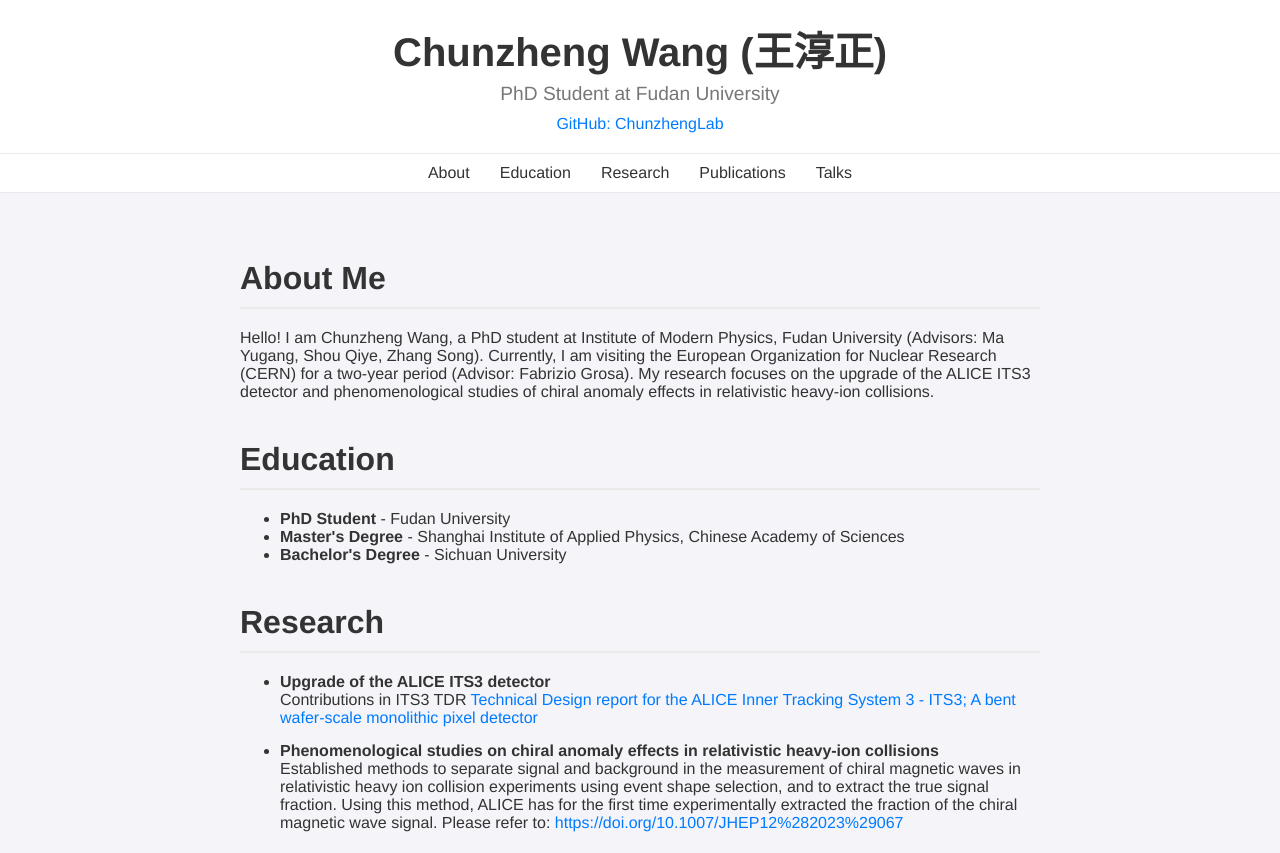
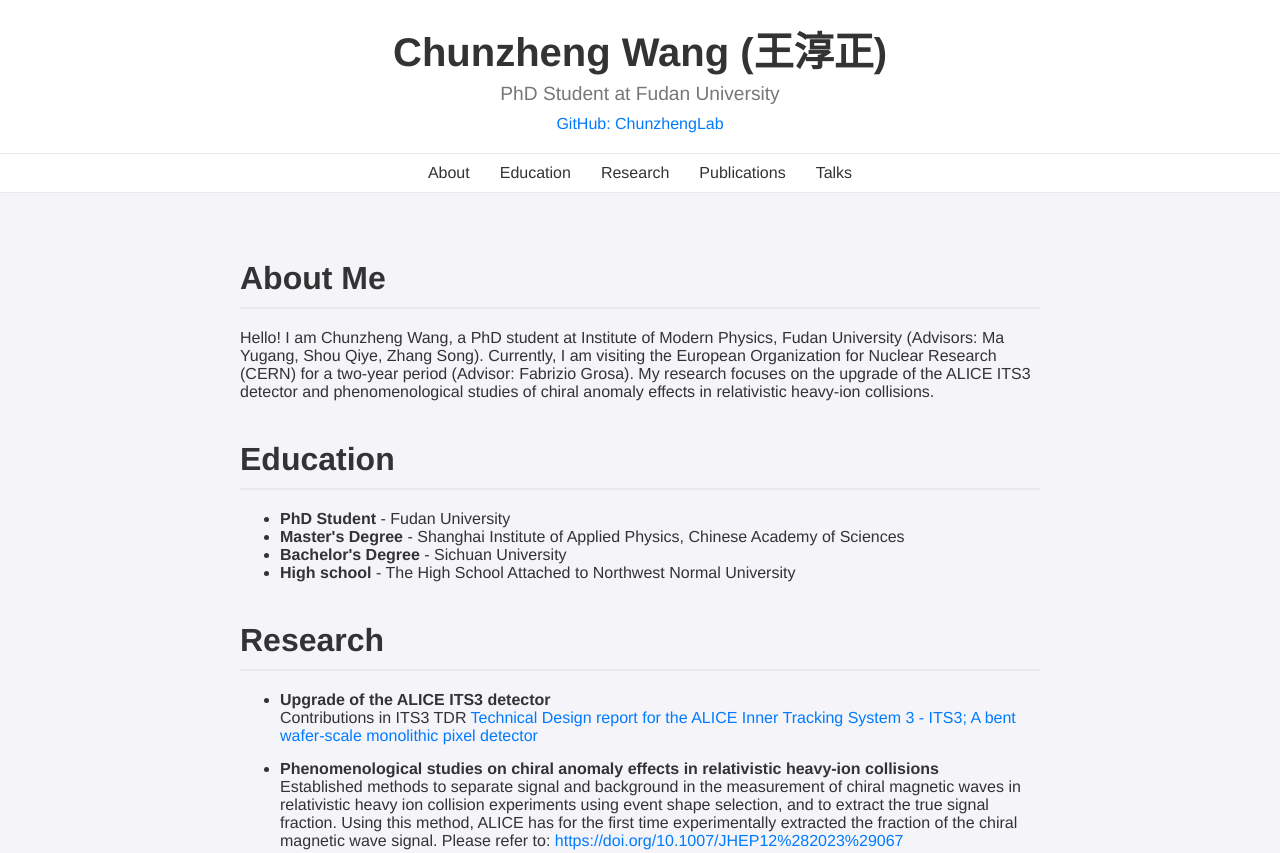
Before and after one commit to ChunzhengLab/chunzhenglab.github.io, a plain HTML site: page index.html in a window 1280 px wide. Shown: the top 853 px of the page. Drawn offline with Linux system fonts and the light colour scheme.

Commit message:
Update index.html

```diff
--- a/index.html
+++ b/index.html
@@ -124,6 +124,7 @@
                 <li><strong>PhD Student</strong> - Fudan University</li>
                 <li><strong>Master's Degree</strong> - Shanghai Institute of Applied Physics, Chinese Academy of Sciences</li>
                 <li><strong>Bachelor's Degree</strong> - Sichuan University</li>
+                <li><strong>High school</strong> - The High School Attached to Northwest Normal University</li>
             </ul>
         </section>
         <section id="research" class="content">
```
